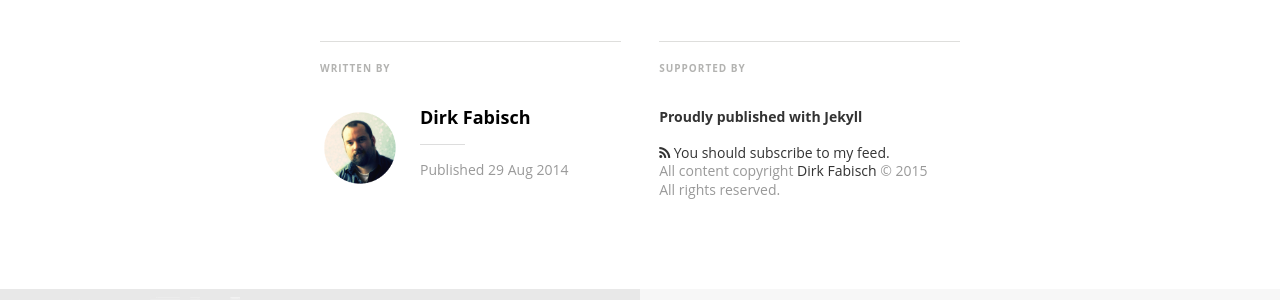
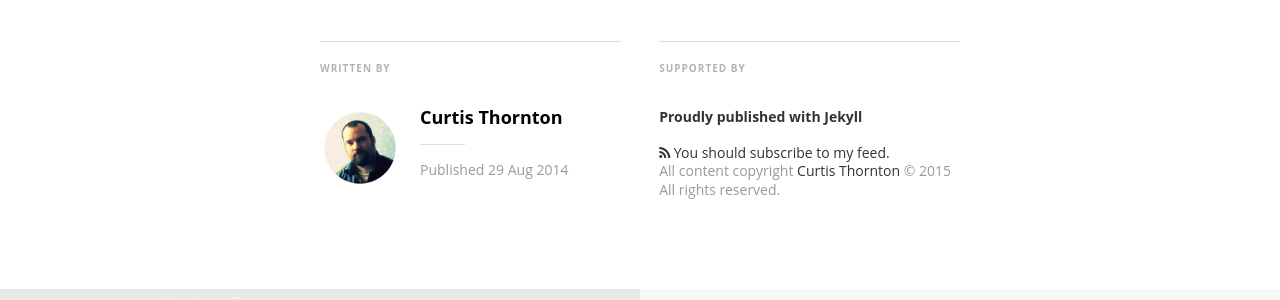
Before and after one commit to curtisthornton/curtisthornton.github.io, a Jekyll site: the page built from _posts/2014-08-29-welcome-to-jekyll.markdown, in a window 1280 px wide and 900 px high, scrolled down 1793 px. Shown: the part 170-470 px from the top of the window. Built offline with Jekyll 4.4.1, drawn with Linux system fonts in a browser that asks for light colours; nearby versions of some CDN libraries; some web fonts are replaced; Markdown is read by kramdown in place of the engine named in the settings; some of the changed text lies outside the part shown.

Commit message:
Update _config.yml

```diff
--- a/_config.yml
+++ b/_config.yml
@@ -15,8 +15,8 @@ logo: "/assets/images/logo.jpg"
 # blog cover
 cover: "/assets/images/cover.png"
 
-name: 'Dirk Fabisch'
-author: 'Dirk Fabisch'
+name: 'Curtis Thornton'
+author: 'Curtis Thornton'
 author_image: "/assets/images/author.png"
 
 paginate:	5
```
